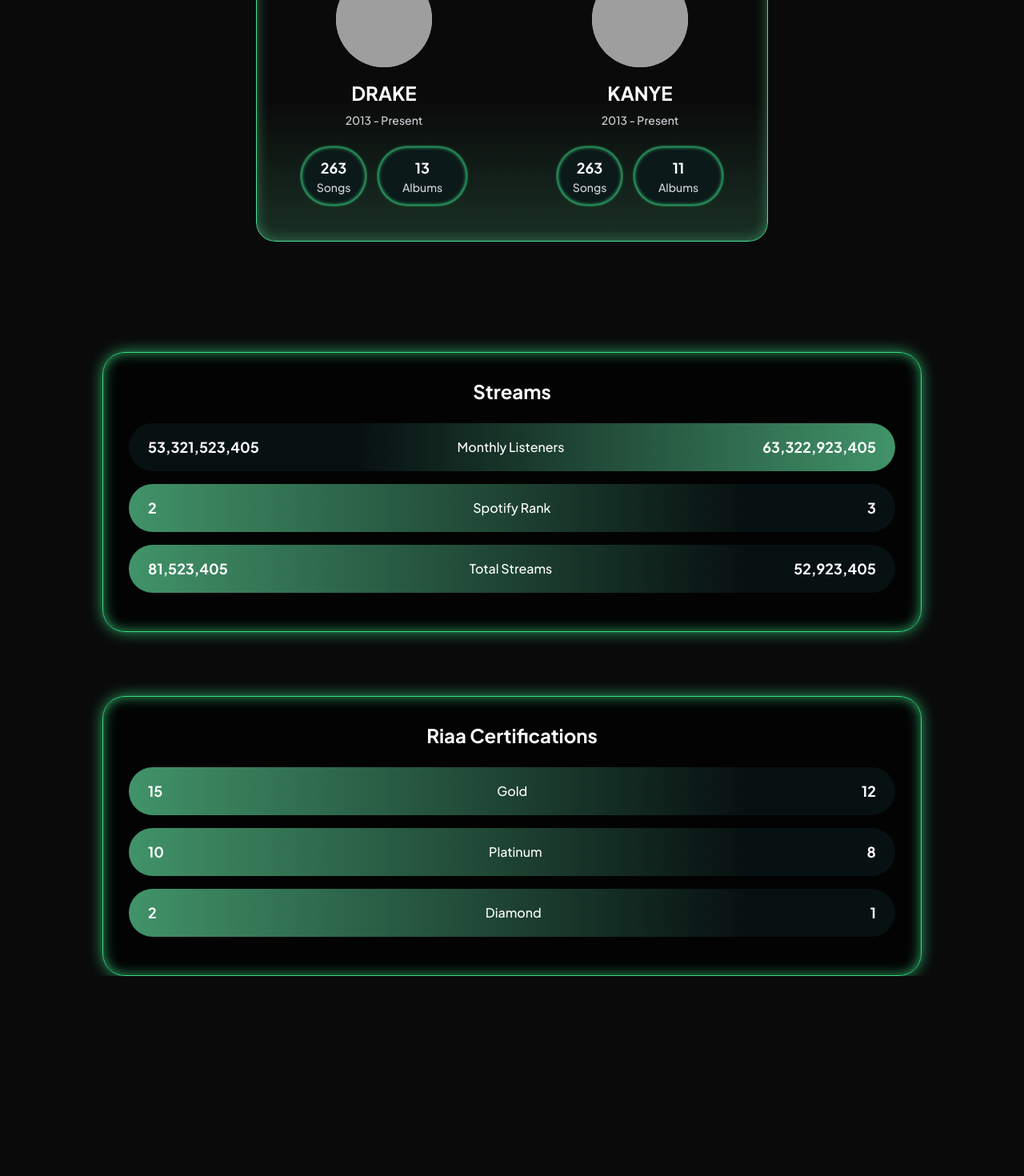
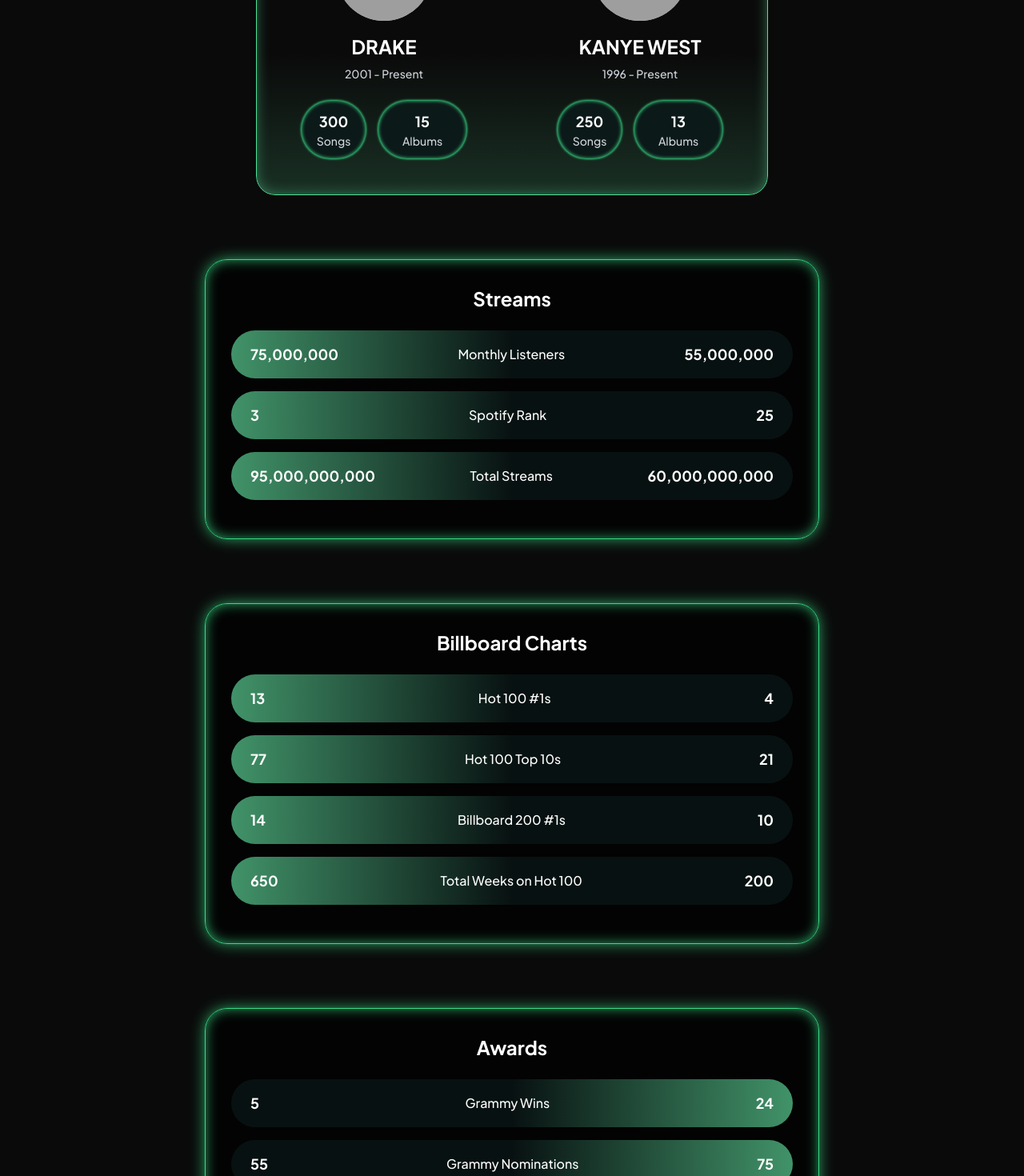
Before and after one commit to sandro21/ArtistCompare, a Next.js app: page / in a window 1280 px wide. Shown: the part 220-1690 px from the top of the page at 80% size. Before the commit the page ends 1440 px from the top, so only its background shows below. Built offline with nearby package versions, Linux system fonts and the light colour scheme; grey boxes are pictures that could not be loaded.

Commit message:
added several sections

```diff
--- a/app/page.tsx
+++ b/app/page.tsx
@@ -1,17 +1,18 @@
 import Info from "../components/Info";
 import Streams from "../components/Streams";
 import RiaaCertifications from "../components/RiaaCertifications";
+import Charts from "../components/Charts";
+import Awards from "../components/Awards";
 import GlareHover from "../blocks/Animations/GlareHover/GlareHover";
 
 export default function Home() {
   return (
-    <div className="flex flex-col items-center justify-center min-h-screen gap-20 pt-20">
-  <div className="flex items-center justify-center w-full" style={{height: '500px'}}>
+    <div className="flex flex-col items-center justify-center min-h-screen gap-20 py-20">
       <GlareHover
         glareColor="#ffffff"
         glareOpacity={0.3}
         glareAngle={-30}
-            glareSize={300}
+        glareSize={400}
         transitionDuration={1200}
         playOnce={false}
         className="w-auto h-auto bg-transparent border-none"
@@ -19,8 +20,9 @@ export default function Home() {
       >
         <Info />
       </GlareHover>
-      </div>
       <Streams />
+      <Charts />
+      <Awards />
       <RiaaCertifications />
     </div>
   );
--- /dev/null
+++ b/blocks/Animations/ShapeBlur/ShapeBlur.tsx
@@ -0,0 +1,2 @@
+// ShapeBlur removed.
+export {};
--- /dev/null
+++ b/components/Awards.tsx
@@ -0,0 +1,18 @@
+import React from 'react';
+import ComparisonBar from './ComparisonBar';
+import SectionWrapper from './SectionWrapper';
+import { artists } from '../data/artists';
+
+const Awards: React.FC = () => {
+  return (
+    <SectionWrapper header="Awards">
+      <ComparisonBar artist1Value={artists[0].awards.grammyWins} artist2Value={artists[1].awards.grammyWins} metric="Grammy Wins" />
+      <ComparisonBar artist1Value={artists[0].awards.grammyNominations} artist2Value={artists[1].awards.grammyNominations} metric="Grammy Nominations" />
+      <ComparisonBar artist1Value={artists[0].awards.americanMusicAwards} artist2Value={artists[1].awards.americanMusicAwards} metric="American Music Awards" />
+      <ComparisonBar artist1Value={artists[0].awards.betAwards} artist2Value={artists[1].awards.betAwards} metric="BET Awards" />
+      <ComparisonBar artist1Value={artists[0].awards.mtvVMAs} artist2Value={artists[1].awards.mtvVMAs} metric="MTV VMAs" />
+    </SectionWrapper>
+  );
+};
+
+export default Awards;
--- /dev/null
+++ b/components/Charts.tsx
@@ -0,0 +1,17 @@
+import React from 'react';
+import ComparisonBar from './ComparisonBar';
+import SectionWrapper from './SectionWrapper';
+import { artists } from '../data/artists';
+
+const Charts: React.FC = () => {
+  return (
+    <SectionWrapper header="Billboard Charts">
+      <ComparisonBar artist1Value={artists[0].charts.billboardHot100Number1s} artist2Value={artists[1].charts.billboardHot100Number1s} metric="Hot 100 #1s" />
+      <ComparisonBar artist1Value={artists[0].charts.billboardHot100Top10s} artist2Value={artists[1].charts.billboardHot100Top10s} metric="Hot 100 Top 10s" />
+      <ComparisonBar artist1Value={artists[0].charts.billboard200Number1s} artist2Value={artists[1].charts.billboard200Number1s} metric="Billboard 200 #1s" />
+      <ComparisonBar artist1Value={artists[0].charts.totalWeeksOnHot100} artist2Value={artists[1].charts.totalWeeksOnHot100} metric="Total Weeks on Hot 100" />
+    </SectionWrapper>
+  );
+};
+
+export default Charts;
--- a/components/ComparisonBar.tsx
+++ b/components/ComparisonBar.tsx
@@ -18,12 +18,12 @@ const ComparisonBar: React.FC<ComparisonBarProps> = ({
   let gradientDirection;
   if (metric === "Spotify Rank") {
     gradientDirection = isArtist2Higher
-      ? 'linear-gradient(90deg, #419369 0%, #081111 80%)' // Green on lower (left) if right is higher (worse)
-      : 'linear-gradient(90deg, #081111 30%, #419369 100%)'; // Green on lower (right) if left is higher (worse)
+      ? 'linear-gradient(90deg, #419369 0%, #081111 50%)' // Green on lower (left) if right is higher (worse)
+      : 'linear-gradient(90deg, #081111 50%, #419369 100%)'; // Green on lower (right) if left is higher (worse)
   } else {
     gradientDirection = isArtist2Higher
-      ? 'linear-gradient(90deg, #081111 30%, #419369 100%)'  // Dark to green (right side higher)
-      : 'linear-gradient(90deg, #419369 0%, #081111 80%)'; // Green to dark (left side higher)
+      ? 'linear-gradient(90deg, #081111 50%, #419369 100%)'  // Dark to green (right side higher)
+      : 'linear-gradient(90deg, #419369 0%, #081111 50%)'; // Green to dark (left side higher)
   }
   return (
     <div
--- a/components/SectionWrapper.tsx
+++ b/components/SectionWrapper.tsx
@@ -15,7 +15,7 @@ const SectionWrapper: React.FC<SectionWrapperProps> = ({ children, className, he
         background: 'rgba(0, 0, 0, 0.69)',
         boxShadow: '0 0 18.3px -3px #38D985 inset, 0 0 20.6px -3px #38D985',
       }}
-      className={`p-8 w-full max-w-5xl ${className ?? ''}`}
+      className={`p-8 w-full max-w-3xl ${className ?? ''}`}
     >
       {header && (
         <div className="font-bold text-2xl text-white mb-6 text-center">{header}</div>
--- a/data/artists.ts
+++ b/data/artists.ts
@@ -2,35 +2,61 @@ export const artists = [
   {
     artistName: "Drake",
     spotifyImageUrl: "https://i.scdn.co/image/ab6761610000e5eb4293385d324db8558179afd9",
-    activeYears: "2013 - Present",
-    songsCount: 263,
-    albumsCount: 13,
+    activeYears: "2001 - Present",
+    songsCount: 300,
+    albumsCount: 15,
     streams: {
-      spotifyRank: 2,
-      monthlyListeners: 53321523405,
-      totalStreams: 81523405,
+      spotifyRank: 3,
+      monthlyListeners: 75000000,
+      totalStreams: 95000000000,
     },
     riaaCertifications: {
-      Gold: 15,
-      Platinum: 10,
-      Diamond: 2,
+      Gold: 14,
+      Platinum: 194,
+      Diamond: 3,
+    },
+    charts: {
+      billboardHot100Number1s: 13,
+      billboardHot100Top10s: 77,
+      billboard200Number1s: 14,
+      totalWeeksOnHot100: 650,
+    },
+    awards: {
+      grammyWins: 5,
+      grammyNominations: 55,
+      americanMusicAwards: 34,
+      betAwards: 19,
+      mtvVMAs: 4,
     },
   },
   {
-    artistName: "Kanye",
+    artistName: "Kanye West",
     spotifyImageUrl: "https://i8.amplience.net/i/naras/kanye-west_MI0005472981-MN0000361014",
-    activeYears: "2013 - Present",
-    songsCount: 263,
-    albumsCount: 11,
+    activeYears: "1996 - Present",
+    songsCount: 250,
+    albumsCount: 13,
     streams: {
-      spotifyRank: 3,
-      monthlyListeners: 63322923405,
-      totalStreams: 52923405,
+      spotifyRank: 25,
+      monthlyListeners: 55000000,
+      totalStreams: 60000000000,
     },
     riaaCertifications: {
-      Gold: 12,
-      Platinum: 8,
+      Gold: 33,
+      Platinum: 111,
       Diamond: 1,
+    },
+    charts: {
+      billboardHot100Number1s: 4,
+      billboardHot100Top10s: 21,
+      billboard200Number1s: 10,
+      totalWeeksOnHot100: 200,
+    },
+    awards: {
+      grammyWins: 24,
+      grammyNominations: 75,
+      americanMusicAwards: 8,
+      betAwards: 18,
+      mtvVMAs: 2,
     },
   },
 ];
```
Lines whose indentation alone changed are shown as unchanged.
